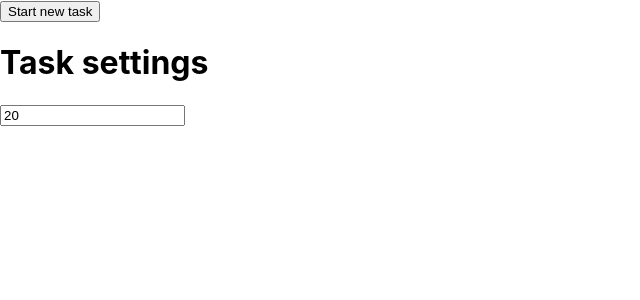
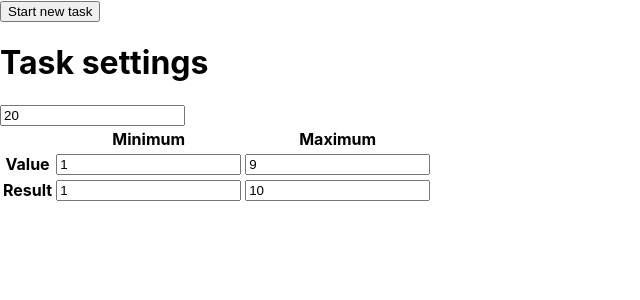
Before and after one commit to vshmakov/frontend-examples, a React (Create React App) app: page / in a window 1280 px wide. Both pictures are taken after a click on the button "Change settings". Shown: the top 300 px of the page, without its empty margins (0-640 px from the left). Built offline with nearby package versions, Linux system fonts and the light colour scheme.

Commit message:
Saved example settings

```diff
--- a/src/Example/AddGenerator.ts
+++ b/src/Example/AddGenerator.ts
@@ -4,6 +4,7 @@ import {ExampleSettings} from "./ExampleSettings";
 import {ExampleValues} from "./ExampleValues";
 import {random, randomFlag} from "../Random";
 import {Example} from "./Example";
+import {getValueBetween} from "./NumberManipulator";
 
 export class AddGenerator implements OperationGenerator {
     public readonly operation: Operation = Operation.Add
@@ -14,26 +15,10 @@ export class AddGenerator implements OperationGenerator {
 
     private generateValues(settings: ExampleSettings): ExampleValues {
         const first = random(settings.minValue, settings.maxValue)
-        const minSecond = this.getValueBetween(settings.minValue, settings.minResult - first, settings.minValue)
-        const maxSecond = this.getValueBetween(settings.maxValue, minSecond, settings.maxResult - first)
+        const minSecond = getValueBetween(settings.minValue, settings.minResult - first, settings.minValue)
+        const maxSecond = getValueBetween(settings.maxValue, minSecond, settings.maxResult - first)
         const second = random(minSecond, maxSecond)
 
         return randomFlag(60) ? new ExampleValues(first, second) : new ExampleValues(second, first)
     }
-
-    private getValueBetween(value: number, min: number, max: number): number {
-        if (min > max) {
-            throw new DOMException(`${min} is greater than ${max}`)
-        }
-
-        if (value < min) {
-            return min
-        }
-
-        if (value > max) {
-            return max
-        }
-
-        return value
-    }
 }
--- a/src/Example/ExampleSettings.ts
+++ b/src/Example/ExampleSettings.ts
@@ -1,9 +1,9 @@
 export class ExampleSettings {
     public constructor(
-        public readonly minValue: number,
-        public readonly maxValue: number,
-        public readonly minResult: number,
-        public readonly maxResult: number,
+        public minValue: number,
+        public maxValue: number,
+        public minResult: number,
+        public maxResult: number,
     ) {
     }
 }
--- /dev/null
+++ b/src/Example/NumberManipulator.ts
@@ -0,0 +1,23 @@
+export function getValueBetween(value: number, min: number, max: number): number {
+    if (min > max) {
+        throw new DOMException(`${min} is greater than ${max}`)
+    }
+
+    if (value < min) {
+        return min
+    }
+
+    if (value > max) {
+        return max
+    }
+
+    return value
+}
+
+export function getValueLessThan(value: number, max: number): number {
+    if (value > max) {
+        return max
+    }
+
+    return value
+}
--- a/src/Task/TaskConfig.tsx
+++ b/src/Task/TaskConfig.tsx
@@ -1,6 +1,7 @@
 import React from "react";
 import {TaskSettingsManager} from "./TaskSettingsManager";
 import {TaskSettings} from "./TaskSettings";
+import {ExampleSettings} from "../Example/ExampleSettings";
 
 interface Props {
     taskSettingsManager: TaskSettingsManager
@@ -8,31 +9,99 @@ interface Props {
 }
 
 interface State {
-    addSettings: TaskSettings
+    taskSettings: TaskSettings
 }
 
 export class TaskConfig extends React.Component<Props> {
     public readonly state: State = {
-        addSettings: this.props.taskSettingsManager.getCurrentSettings()
+        taskSettings: this.getCurrentTaskSettings()
     }
 
     render() {
+        const taskSettings = this.state.taskSettings;
+        const addSettings = taskSettings.addSettings
+
         return (
             <div>
                 <div>
-                    <button onClick={this.props.startNewTask}>Start new task</button>
+                    <button onClick={this.clickHandler.bind(this)}>Start new task</button>
                 </div>
                 <h1>Task settings</h1>
-                <input type="number" value={this.state.addSettings.examplesCount}
-                       onChange={this.changeHandler.bind(this)}/>
+                <div>
+                    <input
+                        type="number"
+                        value={taskSettings.examplesCount}
+                        onChange={this.changeExamplesCountHandler.bind(this)}/>
+                </div>
+                <table>
+                    <thead>
+                    <tr>
+                        <th></th>
+                        <th>Minimum</th>
+                        <th>Maximum</th>
+                    </tr>
+                    </thead>
+                    <tbody>
+                    <tr>
+                        <th>Value</th>
+                        <td>
+                            <input
+                                type="number"
+                                value={addSettings.minValue}
+                                onChange={this.getChangeSettingsHandler('minValue')}/>
+                        </td>
+                        <td>
+                            <input
+                                type="number"
+                                value={addSettings.maxValue}
+                                onChange={this.getChangeSettingsHandler('maxValue')}/>
+                        </td>
+                    </tr>
+                    <tr>
+                        <th>Result</th>
+                        <td>
+                            <input
+                                type="number"
+                                value={addSettings.minResult}
+                                onChange={this.getChangeSettingsHandler('minResult')}/>
+                        </td>
+                        <td>
+                            <input
+                                type="number"
+                                value={addSettings.maxResult}
+                                onChange={this.getChangeSettingsHandler('maxResult')}/>
+                        </td>
+                    </tr>
+                    </tbody>
+                </table>
             </div>
         )
     }
 
-    private changeHandler(event: React.ChangeEvent<HTMLInputElement>): void {
-        this.props.taskSettingsManager.setExamplesCount(+event.target.value)
+    private changeExamplesCountHandler(event: React.ChangeEvent<HTMLInputElement>): void {
+        this.state.taskSettings.examplesCount = +event.target.value
         this.setState({
-            addSettings: this.props.taskSettingsManager.getCurrentSettings()
+            taskSettings: this.state.taskSettings
         })
     }
+
+    private getChangeSettingsHandler(name: keyof ExampleSettings): (event: React.ChangeEvent<HTMLInputElement>) => void {
+        return (event: React.ChangeEvent<HTMLInputElement>): void => this.changeSettingsHandler(event, name)
+    }
+
+    private changeSettingsHandler(event: React.ChangeEvent<HTMLInputElement>, name: keyof ExampleSettings): void {
+        this.state.taskSettings.addSettings[name] = +event.target.value
+        this.setState({
+            taskSettings: this.state.taskSettings
+        })
+    }
+
+    private clickHandler(): void {
+        this.props.taskSettingsManager.saveTaskSettings(this.state.taskSettings)
+        this.props.startNewTask()
+    }
+
+    private getCurrentTaskSettings(): TaskSettings {
+        return this.props.taskSettingsManager.getCurrentSettings()
+    }
 }
--- a/src/Task/TaskSettings.ts
+++ b/src/Task/TaskSettings.ts
@@ -2,7 +2,7 @@ import {ExampleSettings} from "../Example/ExampleSettings";
 
 export class TaskSettings {
     public constructor(
-        public readonly examplesCount: number,
+        public examplesCount: number,
         public readonly addSettings: ExampleSettings
     ) {
     }
--- a/src/Task/TaskSettingsManager.ts
+++ b/src/Task/TaskSettingsManager.ts
@@ -1,19 +1,39 @@
 import {ExampleSettings} from "../Example/ExampleSettings";
 import {TaskSettings} from "./TaskSettings";
-
-enum StorageKey {
-    ExamplesCount = 'examples_count'
-}
+import {getValueBetween, getValueLessThan} from "../Example/NumberManipulator";
 
 export class TaskSettingsManager {
+    private readonly storageKey = 'task-settings';
+
     public getCurrentSettings(): TaskSettings {
-        const item = localStorage.getItem(StorageKey.ExamplesCount)
-        const examplesCount = null !== item ? +item : 20
+        const item = localStorage.getItem(this.storageKey)
 
-        return new TaskSettings(examplesCount, new ExampleSettings(1, 9, 1, 10))
+        if (null === item) {
+            const exampleSettings = new ExampleSettings(1, 9, 1, 10)
+            const defaultTaskSettings = new TaskSettings(20, exampleSettings)
+
+            return defaultTaskSettings
+        }
+
+        const taskSettings = JSON.parse(item)
+
+        return taskSettings
     }
 
-    public setExamplesCount(count: number): void {
-        localStorage.setItem(StorageKey.ExamplesCount, count.toString())
+    public saveTaskSettings(taskSettings: TaskSettings): void {
+        this.normalize(taskSettings)
+        localStorage.setItem(this.storageKey, JSON.stringify(taskSettings))
+    }
+
+    private normalize(taskSettings: TaskSettings): void {
+        if (taskSettings.examplesCount < 1) {
+            taskSettings.examplesCount = 1
+        }
+
+        const addSettings = taskSettings.addSettings
+
+        addSettings.minValue = getValueLessThan(addSettings.minValue, addSettings.maxValue)
+        addSettings.minResult = getValueBetween(addSettings.minResult, addSettings.minValue * 2, addSettings.maxValue * 2)
+        addSettings.maxResult = getValueBetween(addSettings.maxResult, addSettings.minValue * 2, addSettings.maxValue * 2)
     }
 }
```
